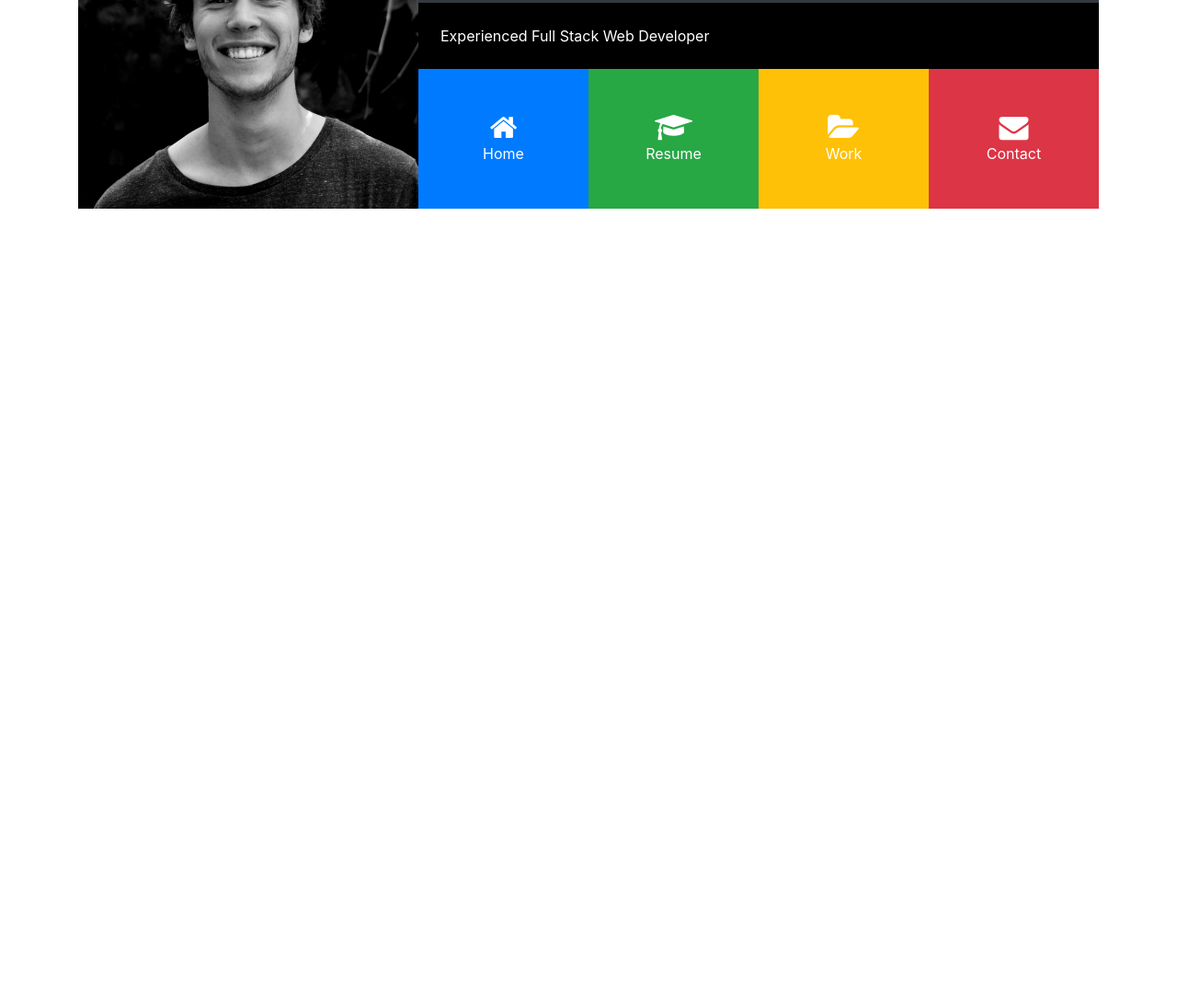
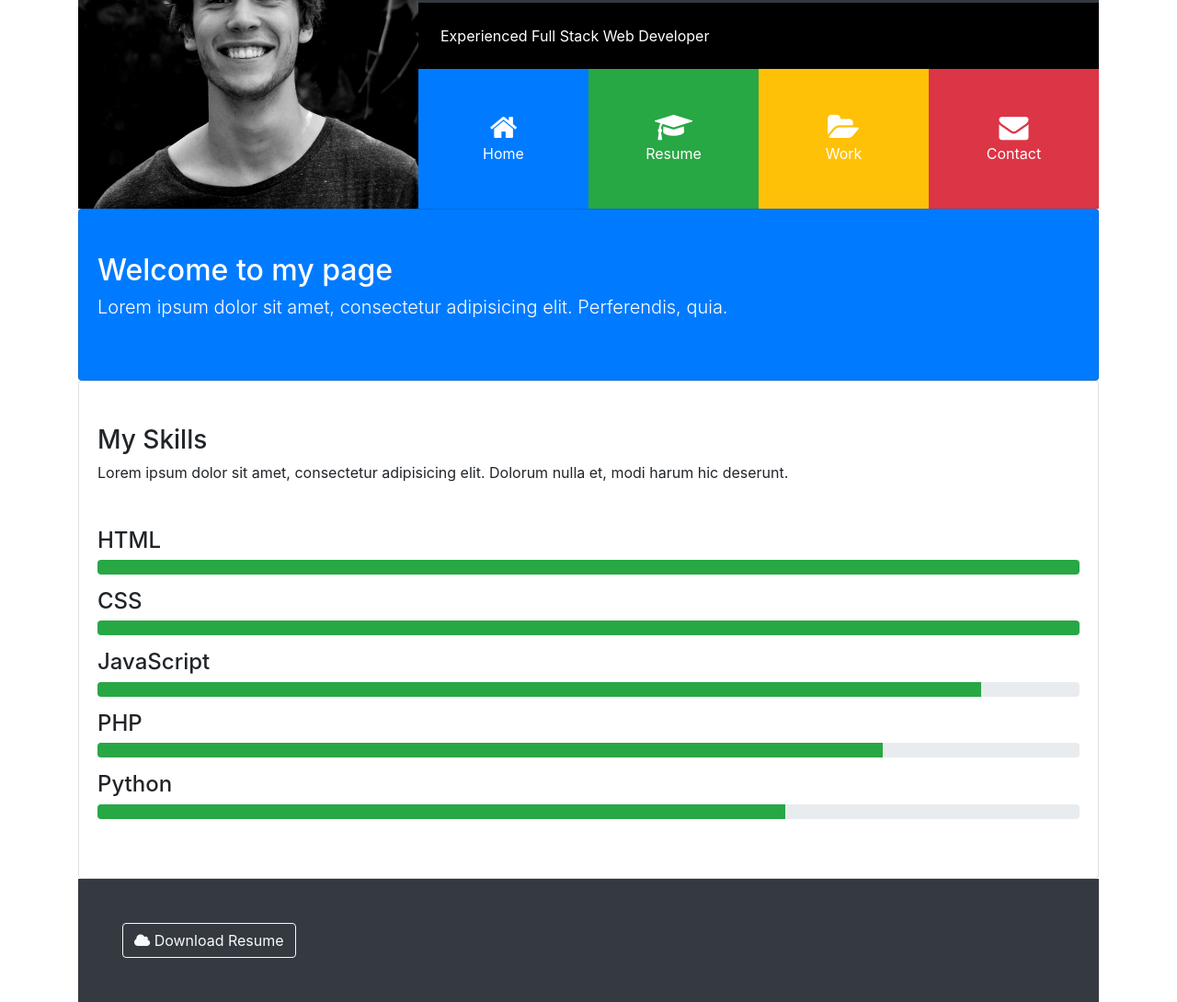
Before and after one commit to amerkrlicbegovic/Bootstrap-projects, a website: page Project-Portfoligrid/src/index.html in a window 1280 px wide. Shown: the part 163-1253 px from the top of the page at 92% size. Before the commit the page ends 800 px from the top, so only its background shows below. Drawn offline with Linux system fonts and the light colour scheme.

Commit message:
Project Portfoligrid section build

```diff
--- a/Project-Portfoligrid/src/index.html
+++ b/Project-Portfoligrid/src/index.html
@@ -34,7 +34,7 @@
 
             <div>
               <div class="d-flex flex-row text-white align-items-stretch text-center">
-                <div class="port-item p-4 bg-primary">
+                <div class="port-item p-4 bg-primary" data-toggle="collapse" data-target="#home">
                   <i class="fa fa-home d-block"></i> Home
                 </div>
                 <div class="port-item p-4 bg-success">
@@ -52,10 +52,55 @@
         </div>
       </div>
     </header>
+
+    <!-- HOME -->
+    <div id="home" class="collapse show">
+      <div class="card card-body bg-primary text-white py-5">
+        <h2>Welcome to my page</h2>
+        <p class="lead">Lorem ipsum dolor sit amet, consectetur adipisicing elit. Perferendis, quia.</p>
+      </div>
+
+      <div class="card card-body py-5">
+        <h3>My Skills</h3>
+        <p>Lorem ipsum dolor sit amet, consectetur adipisicing elit. Dolorum nulla et, modi harum hic deserunt.</p>
+        <hr>
+        <h4>HTML</h4>
+        <div class="progress mb-3">
+          <div class="progress-bar bg-success" style="width:100%"></div>
+        </div>
+        <h4>CSS</h4>
+        <div class="progress mb-3">
+          <div class="progress-bar bg-success" style="width:100%"></div>
+        </div>
+        <h4>JavaScript</h4>
+        <div class="progress mb-3">
+          <div class="progress-bar bg-success" style="width:90%"></div>
+        </div>
+        <h4>PHP</h4>
+        <div class="progress mb-3">
+          <div class="progress-bar bg-success" style="width:80%"></div>
+        </div>
+        <h4>Python</h4>
+        <div class="progress mb-3">
+          <div class="progress-bar bg-success" style="width:70%"></div>
+        </div>
+      </div>
+    </div>
+
+
+    <!-- FOOTER -->
+    <footer id="main-footer" class="p-5 bg-dark text-white">
+      <div class="row">
+        <div class="col-md-6">
+          <a href="#" class="btn btn-outline-light"><i class="fa fa-cloud"></i> Download Resume</a>
+        </div>
+      </div>
+    </footer>
   </div>
 
   <script src="js/jquery.min.js"></script>
   <script src="js/popper.min.js"></script>
   <script src="js/bootstrap.min.js"></script>
+
 </body>
 </html>
```
